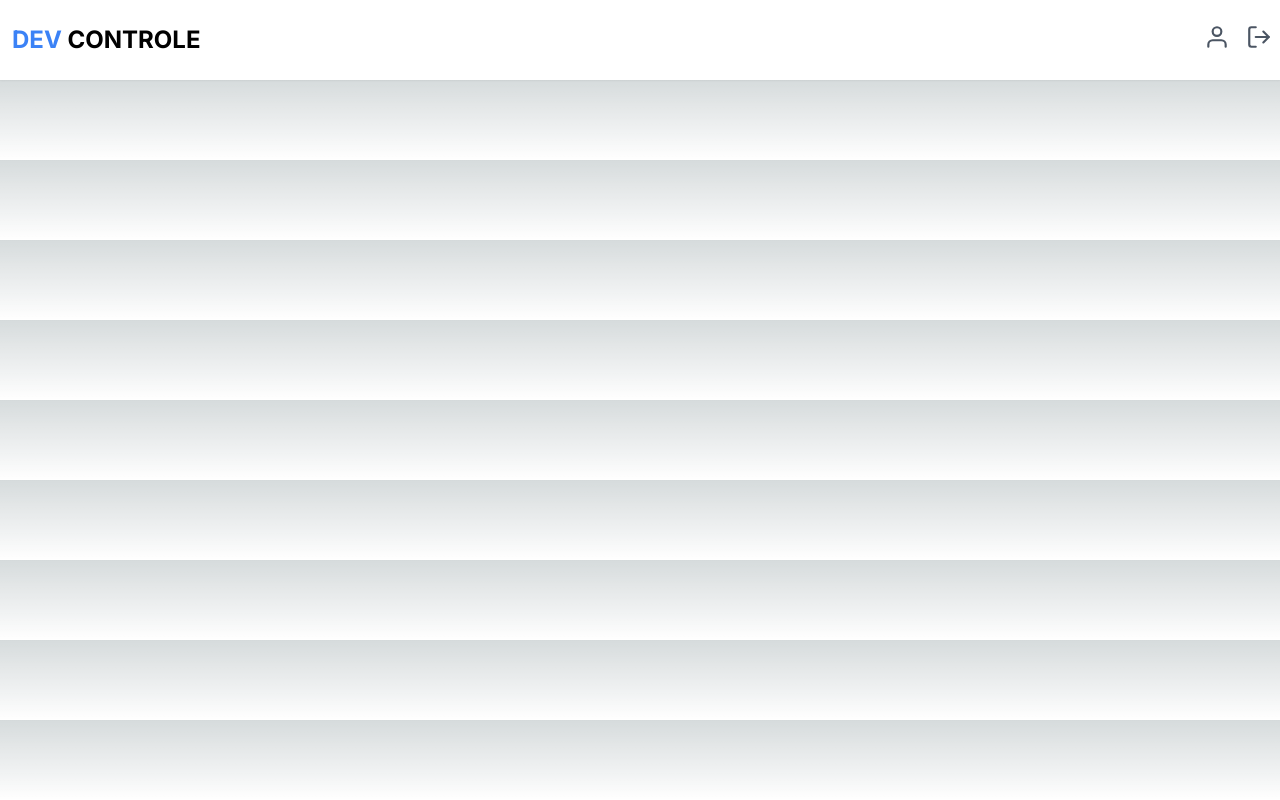
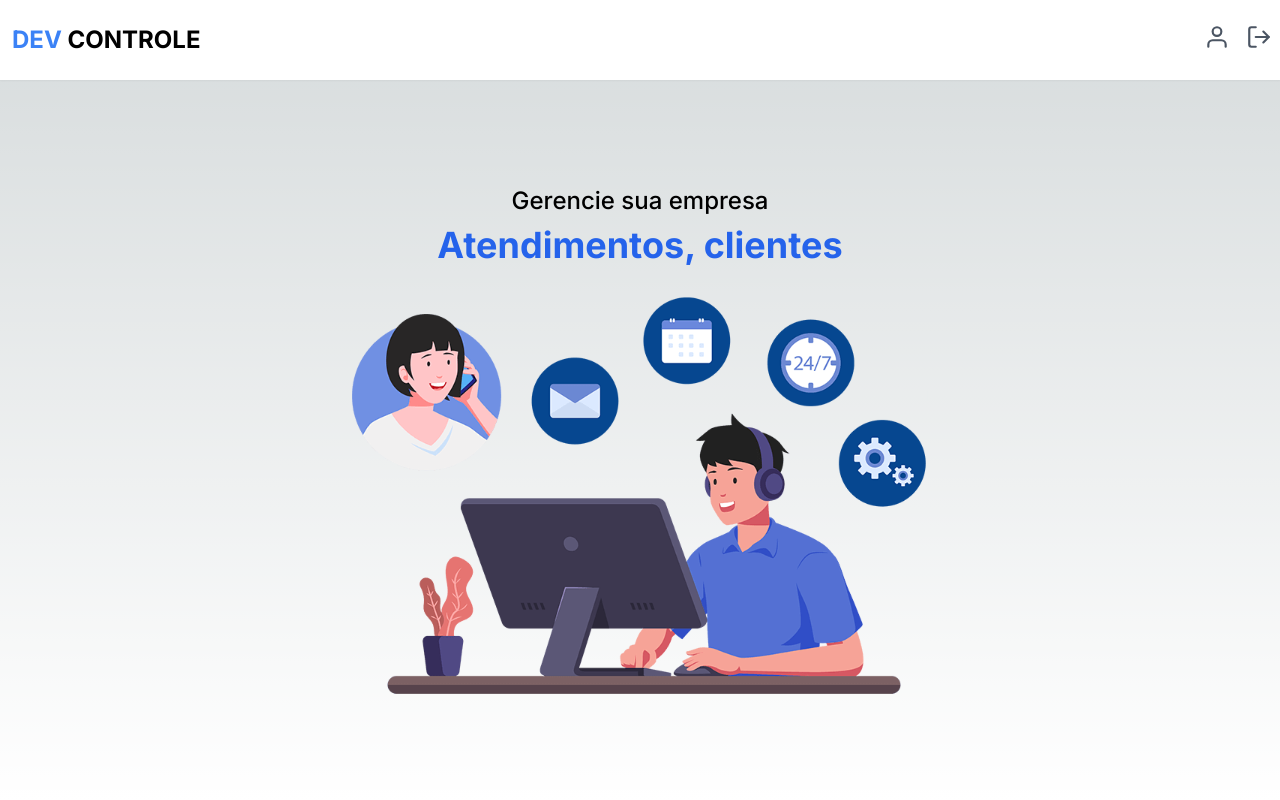
Before and after one commit to igorsantos13/devcontrole, a Next.js app: page / in a window 1280 px wide. Built offline with nearby package versions, Linux system fonts and the light colour scheme.

Commit message:
feat: home

```diff
--- /dev/null
+++ b/src/app/dashboard/page.tsx
@@ -0,0 +1,12 @@
+import React from "react";
+import { Container } from "@/components/container";
+
+function Dashboard() {
+  return (
+    <Container>
+      <h1>Página dashboard</h1>
+    </Container>
+  );
+}
+
+export default Dashboard;
--- a/src/app/page.tsx
+++ b/src/app/page.tsx
@@ -1,5 +1,20 @@
 import Image from "next/image";
+import heroImg from "../assets/hero.svg";
 
 export default function Home() {
-  return <main className=""></main>;
+  return (
+    <main className="flex items-center flex-col justify-center min-h-[calc(100vh-80px)]">
+      <h2 className="font-medium text-2xl mb-2">Gerencie sua empresa</h2>
+      <h1 className="font-bold text-3xl mb-8 text-blue-600 md:text-4xl">
+        Atendimentos, clientes
+      </h1>
+
+      <Image
+        src={heroImg}
+        alt="Imagem hero do dev controle"
+        width={600}
+        className="max-w-sm md:max-w-xl"
+      />
+    </main>
+  );
 }
--- /dev/null
+++ b/src/components/container/index.tsx
@@ -0,0 +1,5 @@
+import React, { ReactNode } from "react";
+
+export function Container({ children }: { children: ReactNode }) {
+  return <div className="w-full max-w-7xl mx-auto px-3">{children}</div>;
+}
```
Also changed, not shown: src/assets/hero.svg (added).
